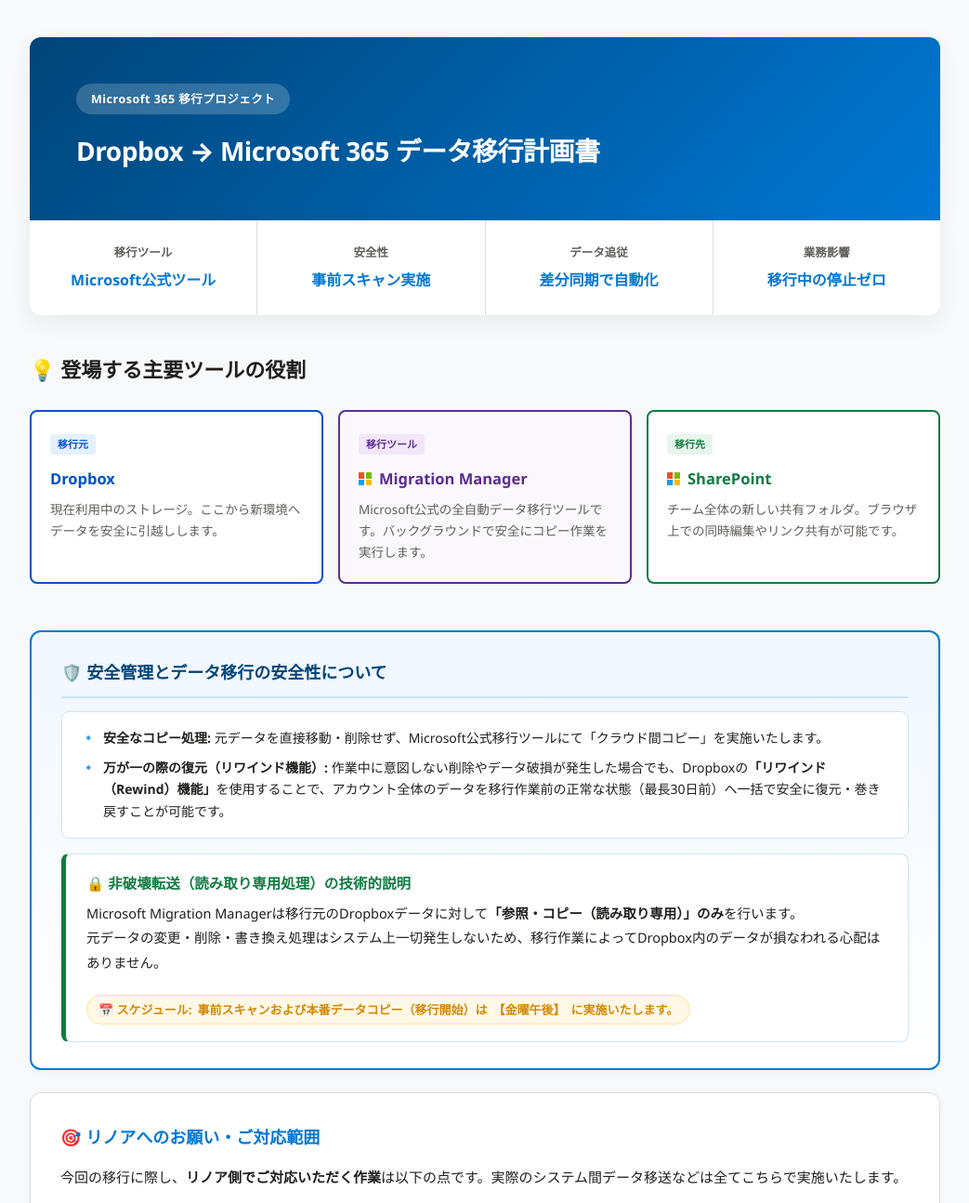
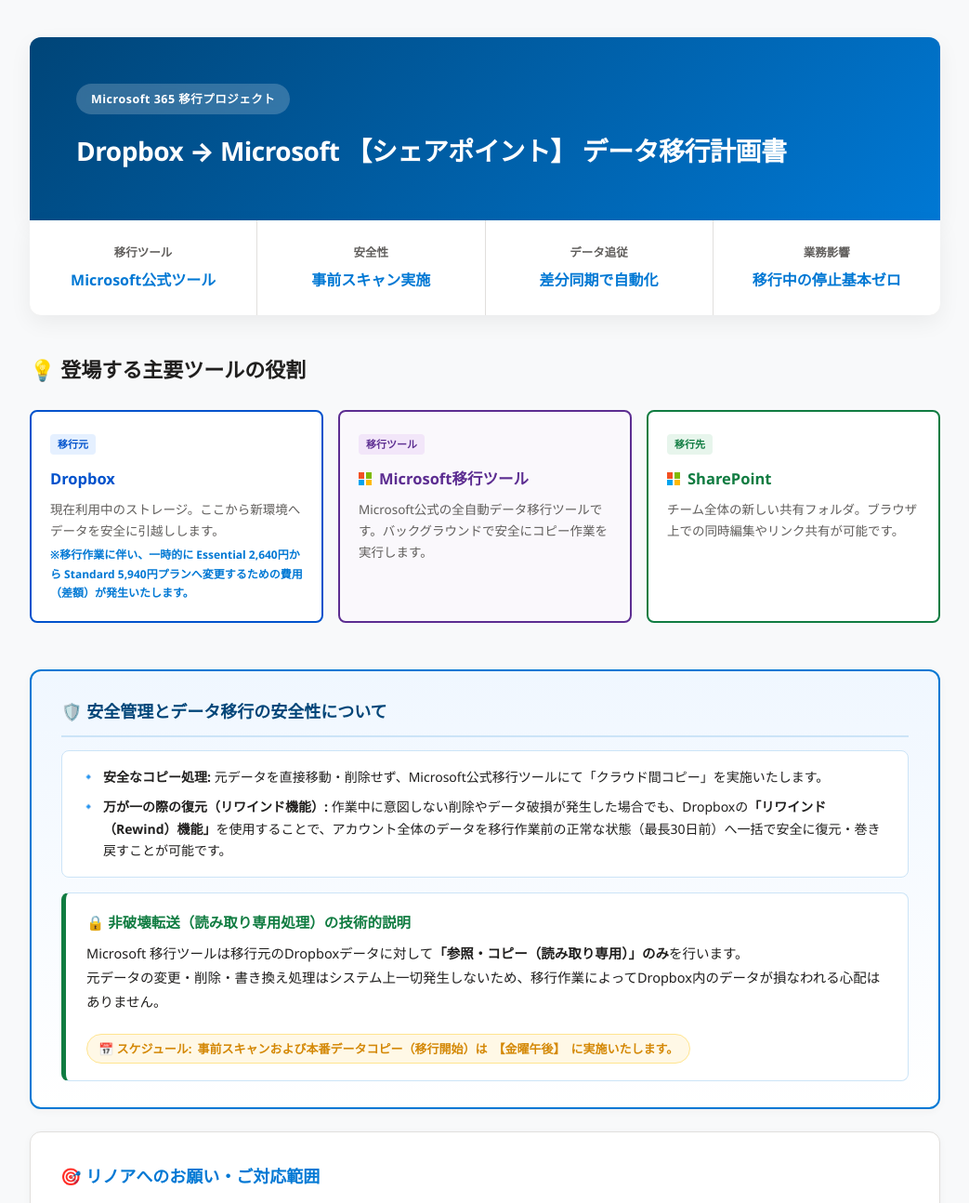
Before and after one commit to aosakabe-lang/DropBox_Microsoft365, a plain HTML site: page index.html in a window 1280 px wide. Shown: the top 1294 px of the page at 93% size, without its empty margins (118-1161 px from the left). Drawn offline with Linux system fonts and the light colour scheme.

Commit message:
Update index.html

```diff
--- a/index.html
+++ b/index.html
@@ -474,7 +474,7 @@
   <!-- ヘッダー -->
   <header class="hero">
     <span class="hero-badge">Microsoft 365 移行プロジェクト</span>
-    <h1>Dropbox → Microsoft 365 データ移行計画書</h1>
+    <h1>Dropbox → Microsoft 【シェアポイント】 データ移行計画書</h1>
   </header>
 
   <!-- KPI / サマリー -->
@@ -493,7 +493,7 @@
     </div>
     <div class="metric-card">
       <div class="metric-label">業務影響</div>
-      <div class="metric-value">移行中の停止ゼロ</div>
+      <div class="metric-value">移行中の停止基本ゼロ</div>
     </div>
   </div>
 
@@ -506,15 +506,15 @@
       <div class="tool-box" style="border: 2px solid #0052cc;">
         <span class="tag tag-blue">移行元</span>
         <h4 style="color: #0052cc;">Dropbox</h4>
-        <p>現在利用中のストレージ。ここから新環境へデータを安全に引越しします。</p>
+        <p>現在利用中のストレージ。ここから新環境へデータを安全に引越しします。<br><span style="font-size: 12px; color: var(--primary); font-weight: bold; margin-top: 4px; display: block;">※移行作業に伴い、一時的に Essential 2,640円から Standard 5,940円プランへ変更するための費用（差額）が発生いたします。</span></p>
       </div>
 
-      <!-- 2. Migration Manager -->
+      <!-- 2. Microsoft移行ツール -->
       <div class="tool-box" style="border: 2px solid var(--purple); background: #faf8fc;">
         <span class="tag tag-purple">移行ツール</span>
         <h4 style="color: var(--purple);">
           <div class="ms-logo"><span class="ms-r"></span><span class="ms-g"></span><span class="ms-b"></span><span class="ms-y"></span></div>
-          Migration Manager
+          Microsoft移行ツール
         </h4>
         <p>Microsoft公式の全自動データ移行ツールです。バックグラウンドで安全にコピー作業を実行します。</p>
       </div>
@@ -550,7 +550,7 @@
       <div class="evidence-single-card">
         <h4>🔒 非破壊転送（読み取り専用処理）の技術的説明</h4>
         <p>
-          Microsoft Migration Managerは移行元のDropboxデータに対して<b>「参照・コピー（読み取り専用）」のみ</b>を行います。<br>
+          Microsoft 移行ツールは移行元のDropboxデータに対して<b>「参照・コピー（読み取り専用）」のみ</b>を行います。<br>
           元データの変更・削除・書き換え処理はシステム上一切発生しないため、移行作業によってDropbox内のデータが損なわれる心配はありません。
         </p>
         <div class="schedule-badge">
@@ -683,7 +683,7 @@
           <div class="gantt-duration">⏱️ 金曜午後スタート</div>
         </div>
         <div class="gantt-track">
-          <div class="gantt-bar bar-1">スキャン・エラー確認・HDD退避（行う場合のみ）</div>
+          <div class="gantt-bar bar-1">スキャン・エラー確認・HDD退避</div>
         </div>
       </div>
 
```
